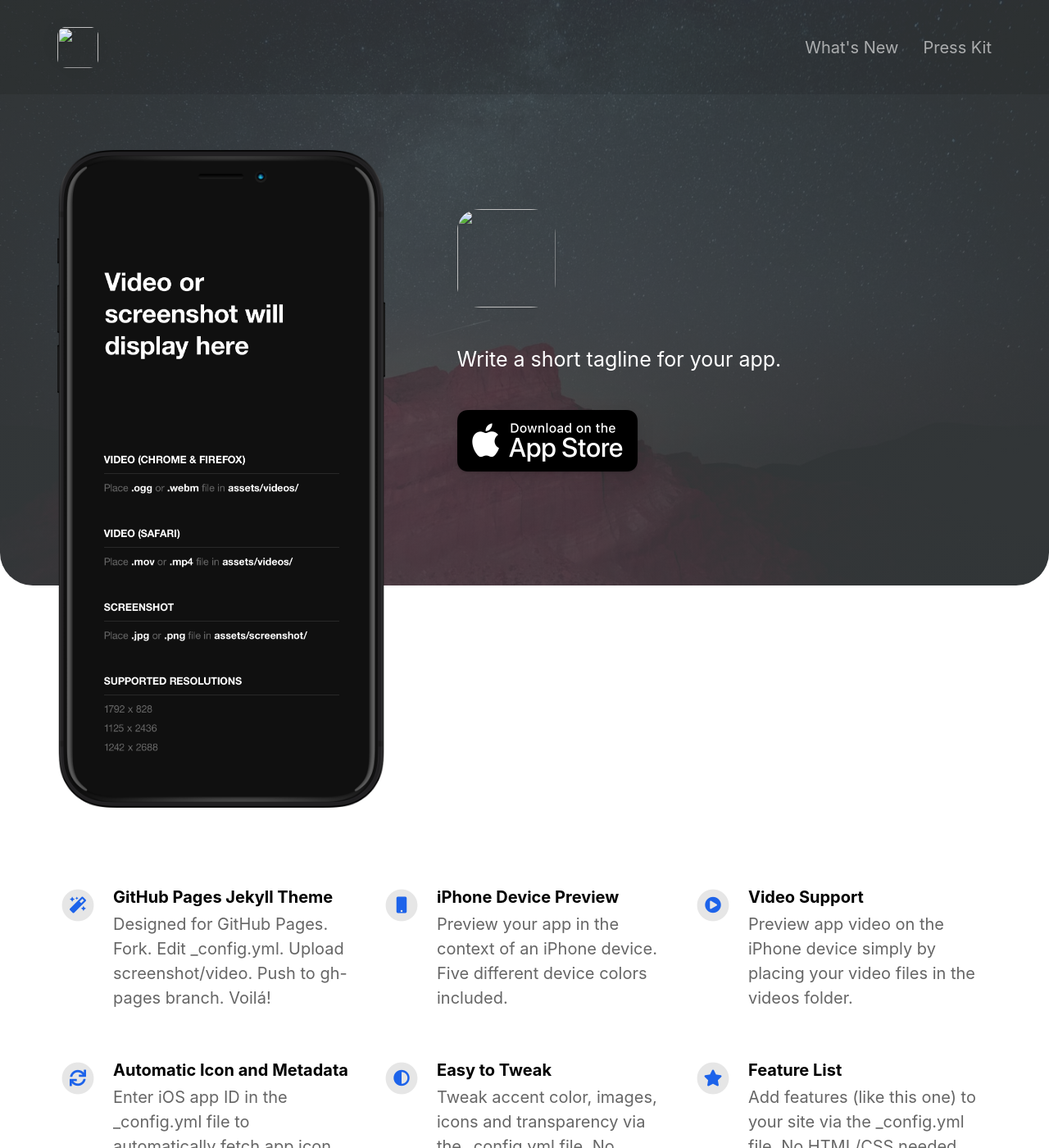
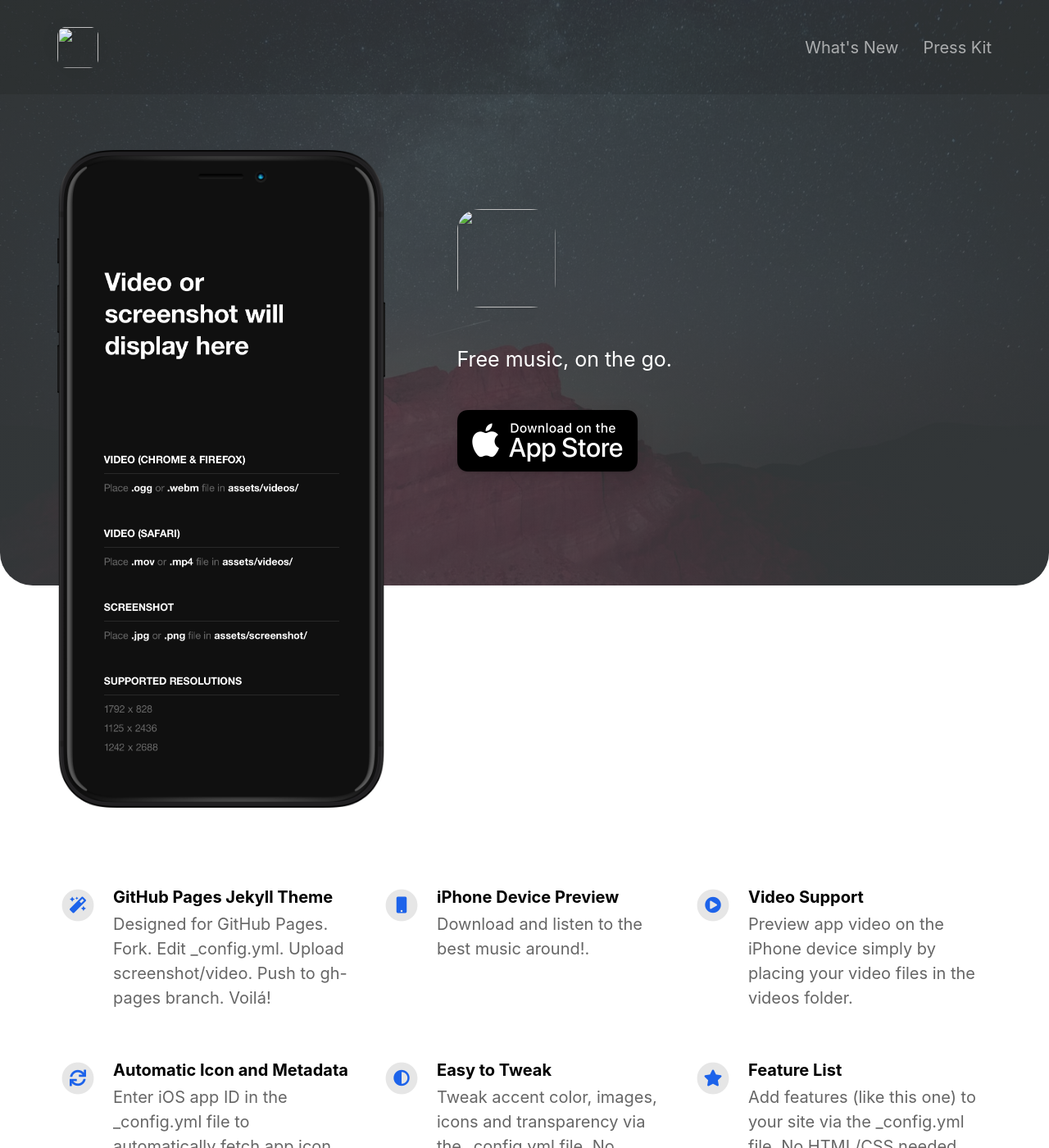
Before and after one commit to SilasPuma/cloud-music, a Jekyll site: the page built from index.html, in a window 1280 px wide and 1400 px high. Shown: the whole window at 82% size. Built offline with Jekyll 4.4.1, drawn with Linux system fonts in a browser that asks for light colours; nearby versions of some CDN libraries; some of the changed text lies outside the part shown.

Commit message:
Update _config.yml

```diff
--- a/_config.yml
+++ b/_config.yml
@@ -2,34 +2,34 @@
 page_title                                :                                           # Automatically populates with app name if not set and if iOS app ID is set. Otherwise enter manually.
 
 # App Info
-ios_app_id                                : 1234793120                                # Required. Enter iOS app ID to automatically populate name, price and icons (e.g. 718043190).
+ios_app_id                                : 1073948898                                # Required. Enter iOS app ID to automatically populate name, price and icons (e.g. 718043190).
 ios_app_country                           : us                                        # Required outside USA. Enter 2 letter country code as in https://en.wikipedia.org/wiki/ISO_3166-1_alpha-2
 
 appstore_link                             :                                           # Automatically populates if not set and if iOS app ID is set. Otherwise enter manually.
 playstore_link                            :                                           # Enter Google Play Store URL.
-presskit_download_link                    : https://emilbaehr.com                                          # Enter a link to downloadable file or (e.g. public Dropbox link to a .zip file).
+presskit_download_link                    : https://silaspuma.bio.link                                          # Enter a link to downloadable file or (e.g. public Dropbox link to a .zip file).
                                                                                       # Or upload your press kit file to assets and set path accordingly (e.g. "assets/your_press_kit.zip").
 
 app_icon                                  : # assets/appicon.png                      # Automatically populates if not set and if iOS app ID is set.  Otherwise enter path to icon file manually.
 app_name                                  :                                           # Automatically populates if not set and if iOS app ID is set.  Otherwise enter manually.
 app_price                                 :                                           # Automatically populates if not set and if iOS app ID is set.  Otherwise enter manually.
-app_description                           : Write a short tagline for your app.
+app_description                           : Free music, on the go.
 
 enable_smart_app_banner                   : true                                      # Set to true to show a smart app banner at top of page on mobile devices.
 
 
 
 # Information About Yourself
-your_name                                 : Emil Baehr
-your_link                                 : https://emilbaehr.com
-your_city                                 : Copenhagen
-email_address                             : emil.baehr@gmail.com
+your_name                                 : SilasPuma
+your_link                                 : https://silaspuma.bio.link
+your_city                                 : Flower Mound
+email_address                             : silaspuma@cyber-wizard.com
 facebook_username                         :
-instagram_username                        : ebaehr
-twitter_username                          : ebaehr
-github_username                           : emilbaehr
-youtube_username                          :
-mastodon_link                             : https://mastodon.social/@ebaehr
+instagram_username                        :
+twitter_username                          :
+github_username                           : techinspire1
+youtube_username                          : silaspuma
+mastodon_link                             : https://mastodon.social/@silaspuma
 
 
 
@@ -41,7 +41,7 @@ features                                  :
     fontawesome_icon_name                 : magic
 
   - title                                 : iPhone Device Preview
-    description                           : Preview your app in the context of an iPhone device. Five different device colors included.
+    description                           : Download and listen to the best music around!.
     fontawesome_icon_name                 : mobile
 
   - title                                 : Video Support
```
